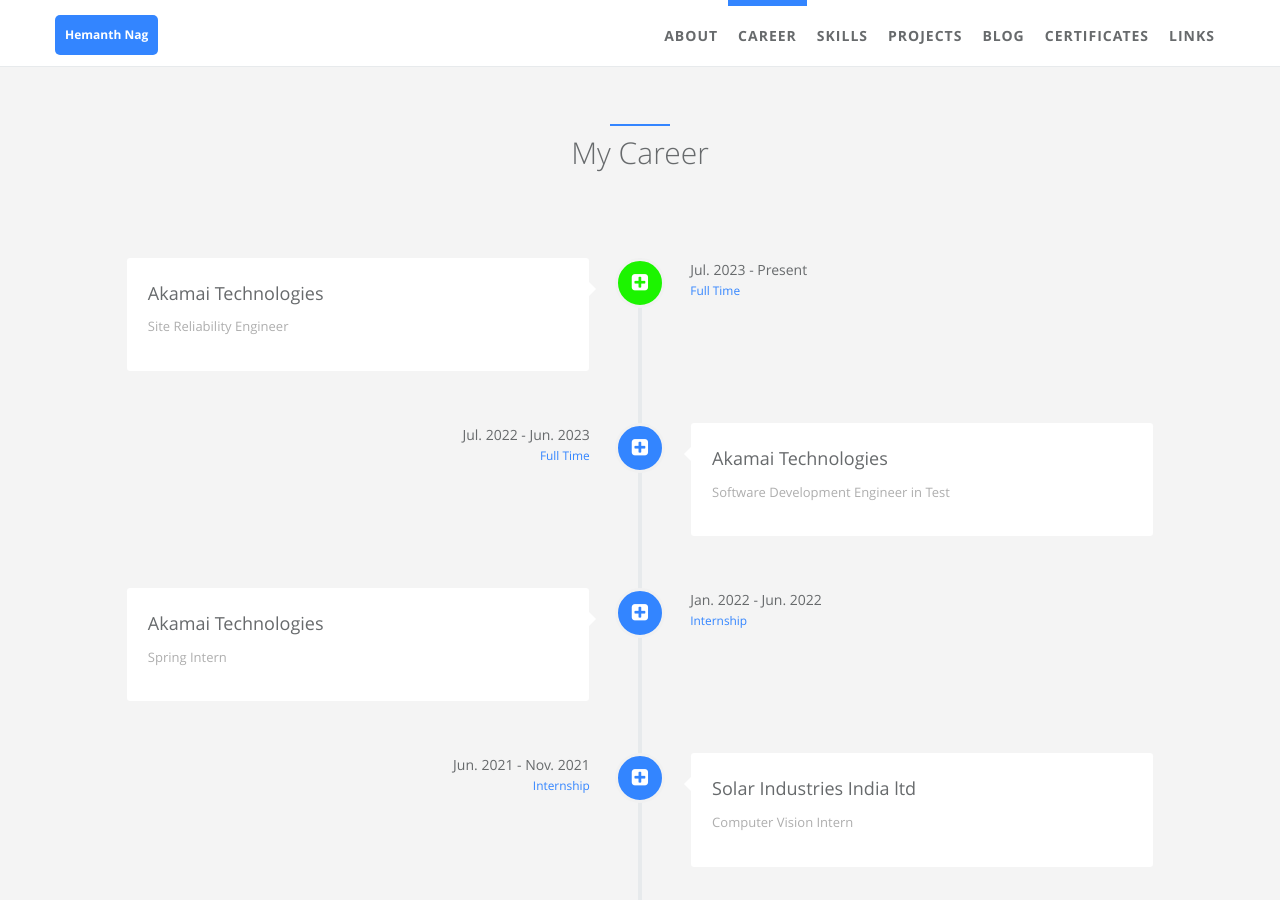
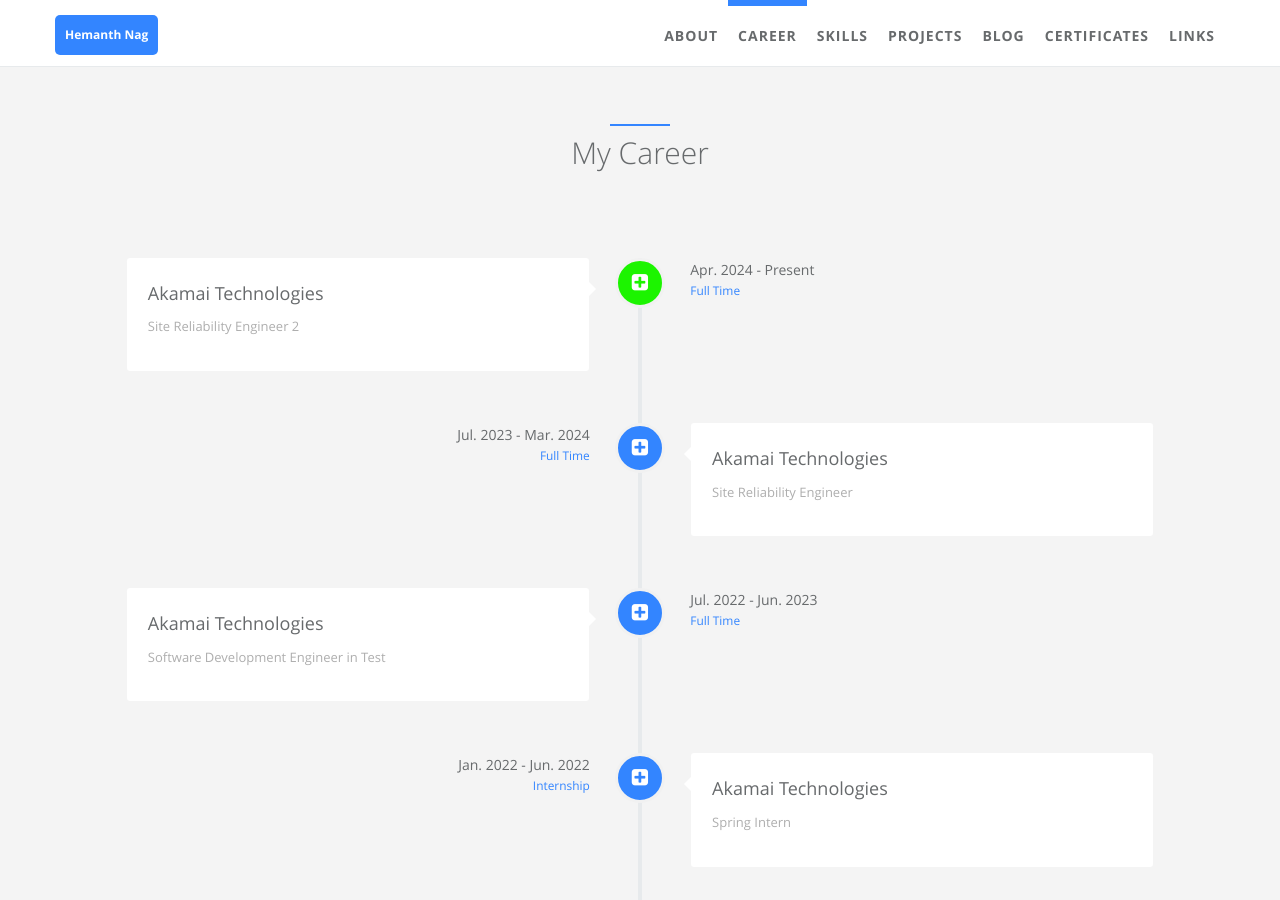
Before and after one commit to hemanth-nag/hemanth-nag.github.io, a Jekyll site: the page built from index.html, in a window 1280 px wide and 900 px high, scrolled down 677 px. Built offline with Jekyll 4.4.1, drawn with Linux system fonts in a browser that asks for light colours.

Commit message:
Update careers.yml

```diff
--- a/_data/index/careers.yml
+++ b/_data/index/careers.yml
@@ -1,5 +1,20 @@
 # careers section data
 # if you don't have language feature(language.yml is empty), ignore "i18n" items
+
+- name:
+    detail: Akamai Technologies
+    i18n: company_a
+  desc:
+    detail: Site Reliability Engineer 2
+    i18n: company_a_desc
+  date:
+    detail: Apr. 2024 - Present
+    i18n: company_a_date
+  job:
+    detail: Full Time
+    i18n: company_a_job
+  icon: fa-plus-square
+  present: true
 
 - name:
     detail: Akamai Technologies
@@ -8,13 +23,12 @@
     detail: Site Reliability Engineer
     i18n: company_a_desc
   date:
-    detail: Jul. 2023 - Present
+    detail: Jul. 2023 - Mar. 2024
     i18n: company_a_date
   job:
     detail: Full Time
     i18n: company_a_job
   icon: fa-plus-square
-  present: true
 
 - name:
     detail: Akamai Technologies
```
